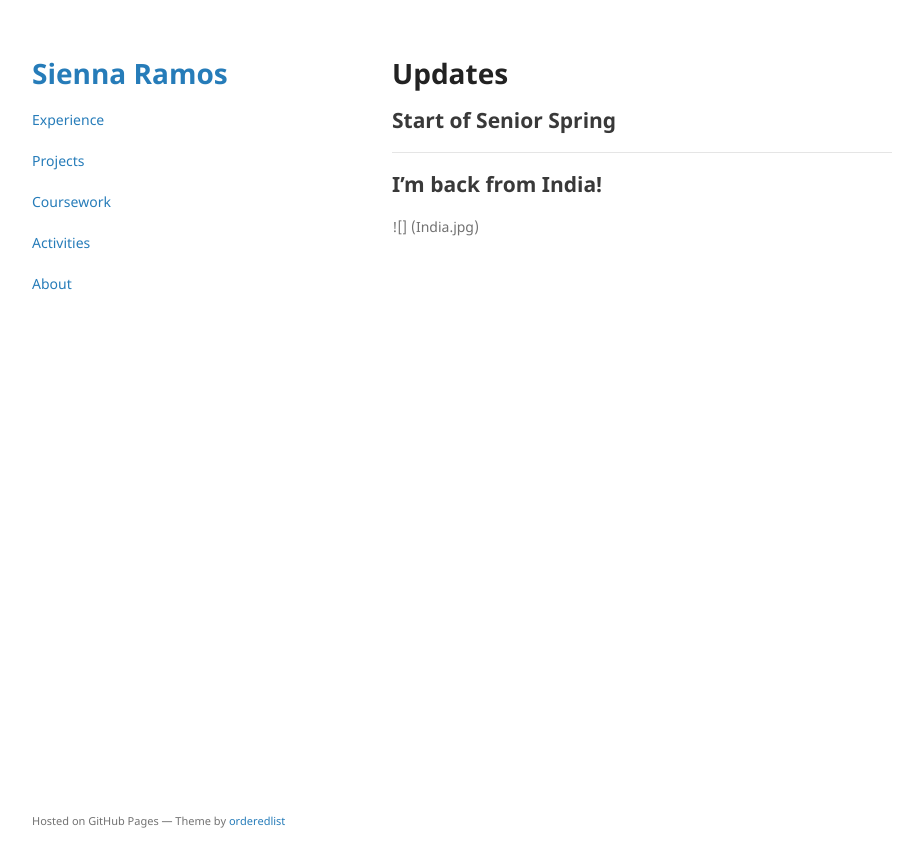
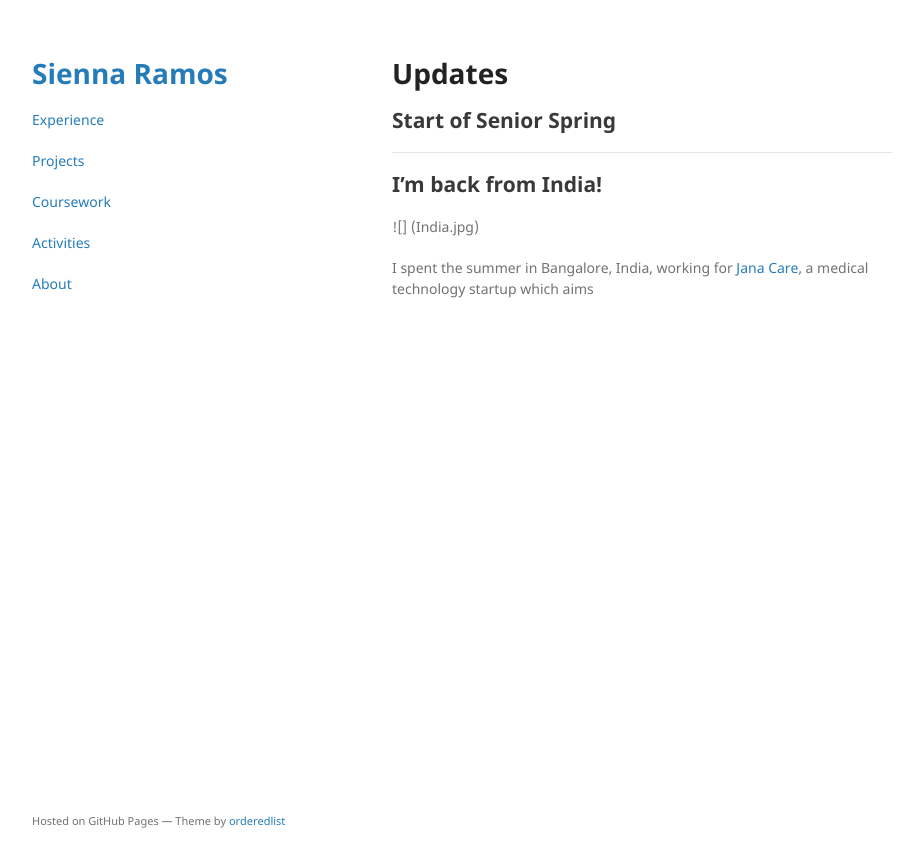
Before and after one commit to saramos/saramos.github.io, a Jekyll site: the page built from index.md, in a window 1280 px wide. Shown: the top 867 px of the page, without its empty margins (178-1077 px from the left). Built offline with Jekyll 4.4.1, drawn with Linux system fonts in a browser that asks for light colours; our own code applies the rules of GitHub Pages for plain Markdown files.

Commit message:
more edit index

```diff
--- a/index.md
+++ b/index.md
@@ -12,3 +12,6 @@ layout: default
 ## I'm back from India!
 
 ![] (India.jpg)
+
+I spent the summer in Bangalore, India, working for [Jana Care](http://www.janacare.com/),
+a medical technology startup which aims
```
